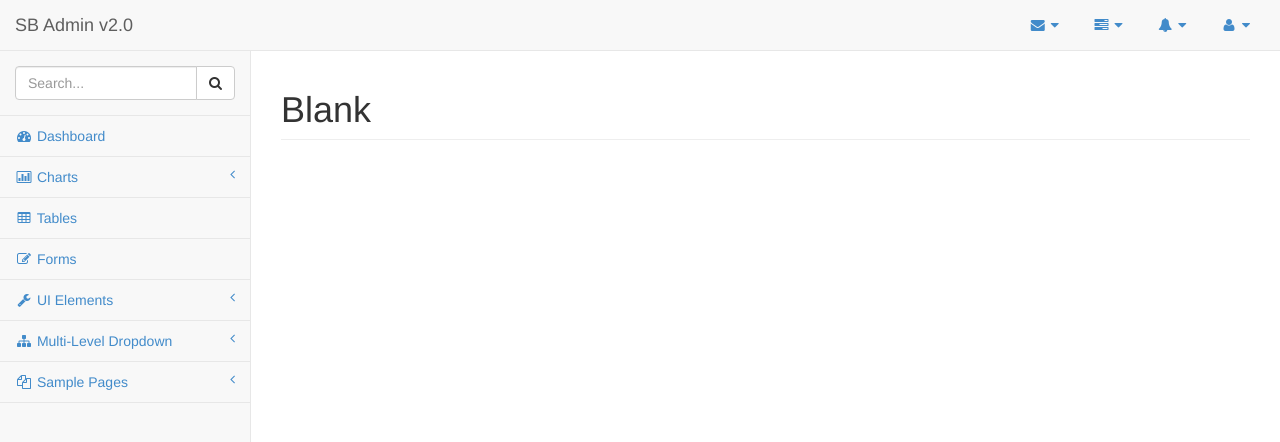
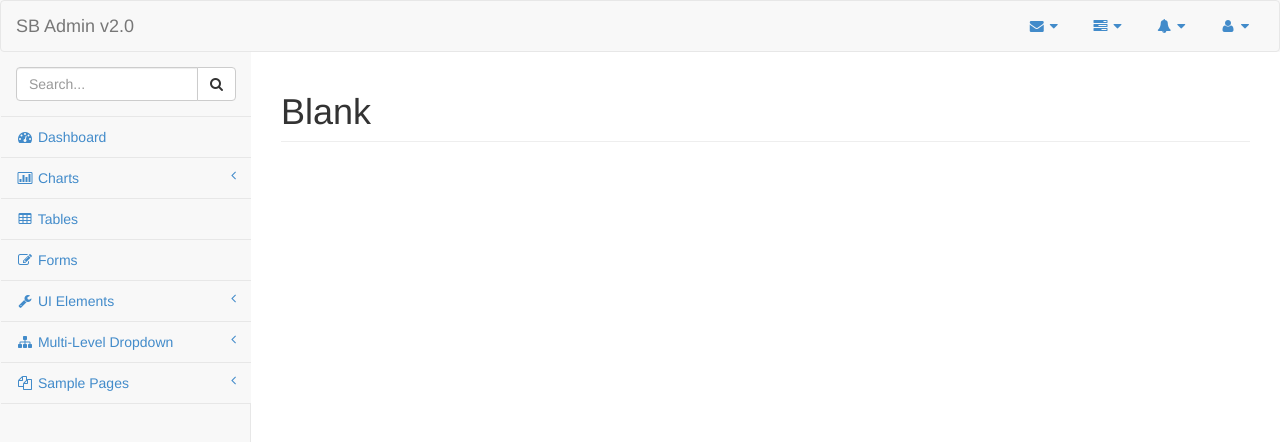
Before and after one commit to thewavelet/sb-admin-v2, a plain HTML site: page blank.html in a window 1280 px wide. Shown: the top 442 px of the page. Drawn offline with Linux system fonts and the light colour scheme.

Commit message:
remove navbar-fixed-top, and remove body top padding in each media tags

```diff
--- a/blank.html
+++ b/blank.html
@@ -23,7 +23,7 @@
 
     <div id="wrapper">
 
-        <nav class="navbar navbar-default navbar-fixed-top" role="navigation" style="margin-bottom: 0">
+        <nav class="navbar navbar-default" role="navigation" style="margin-bottom: 0">
             <div class="navbar-header">
                 <button type="button" class="navbar-toggle" data-toggle="collapse" data-target=".sidebar-collapse">
                     <span class="sr-only">Toggle navigation</span>
--- a/css/sb-admin.css
+++ b/css/sb-admin.css
@@ -3,13 +3,13 @@
 /* ------------------------------- */
 
 body {
-    padding-top: 100px;
+    padding-top: 0;
     background-color: #f8f8f8;
 }
 
 @media(min-width:768px) {
     body {
-        padding-top: 50px;
+        padding-top: 0;
     }
 }
 
```
Also changed, not shown: buttons.html (+1 -1 lines), flot.html (+1 -1 lines), forms.html (+1 -1 lines), grid.html (+1 -1 lines), index.html (+1 -1 lines), morris.html (+1 -1 lines), notifications.html (+1 -1 lines), panels-wells.html (+1 -1 lines), tables.html (+1 -1 lines), typography.html (+1 -1 lines).
